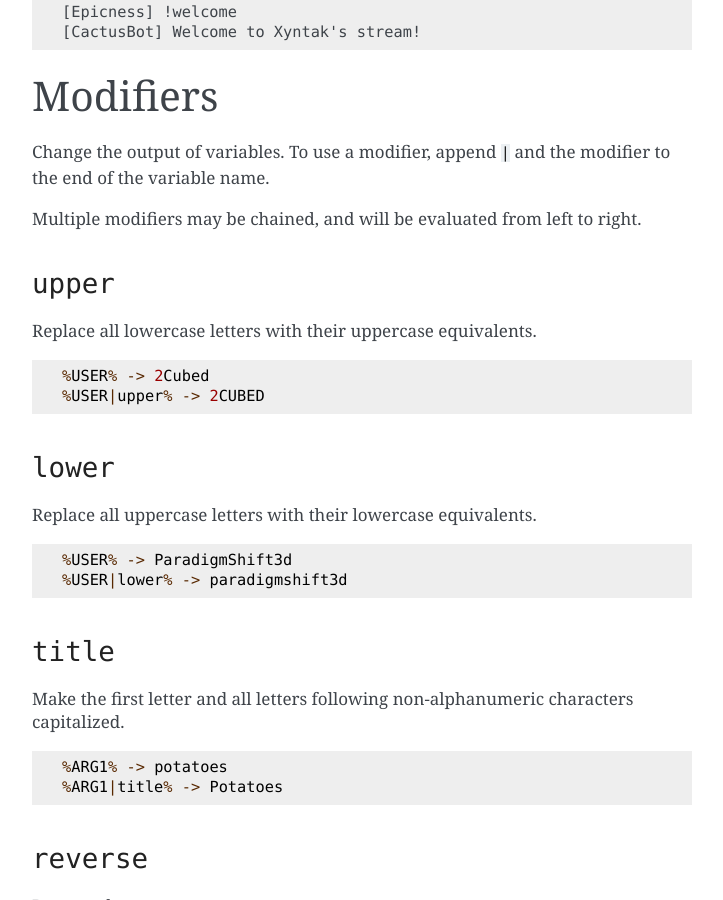
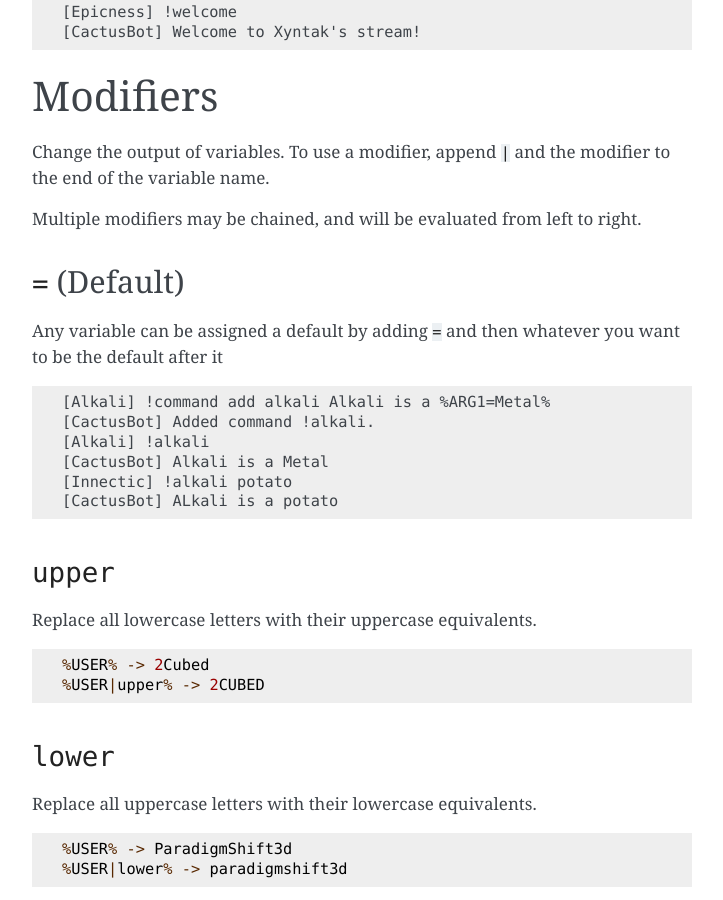
Before and after one commit to CactusDev/CactusBot, a Sphinx documentation site: the page built from docs/user/variables.md, in a window 1280 px wide and 900 px high, scrolled down 1295 px. Shown: the whole window, without its empty margins (388-1111 px from the left). Built offline with Sphinx 7.4.7, drawn with Linux system fonts in a browser that asks for light colours.

Commit message:
Add defaults to variable documentation

````diff
--- a/docs/user/variables.md
+++ b/docs/user/variables.md
@@ -67,6 +67,17 @@ The name of the channel.
 Change the output of variables. To use a modifier, append `|` and the modifier to the end of the variable name.
 
 Multiple modifiers may be chained, and will be evaluated from left to right.
+
+## `=` (Default)
+Any variable can be assigned a default by adding `=` and then whatever you want to be the default after it
+```
+[Alkali] !command add alkali Alkali is a %ARG1=Metal%
+[CactusBot] Added command !alkali.
+[Alkali] !alkali
+[CactusBot] Alkali is a Metal
+[Innectic] !alkali potato
+[CactusBot] ALkali is a potato
+```
 
 ## `upper`
 
````
